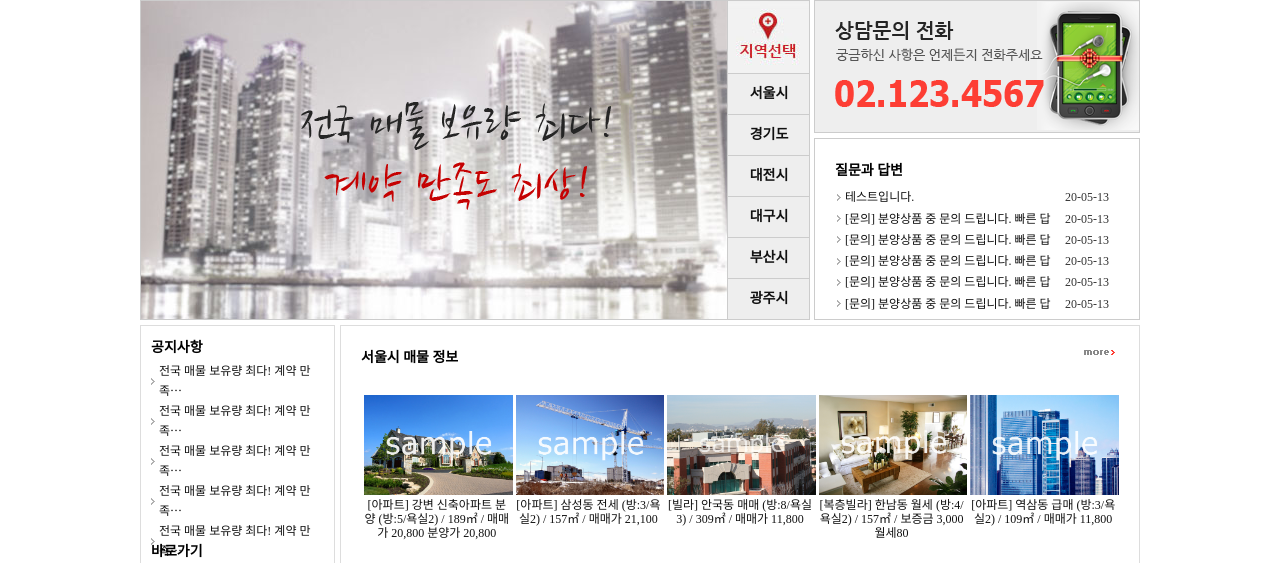
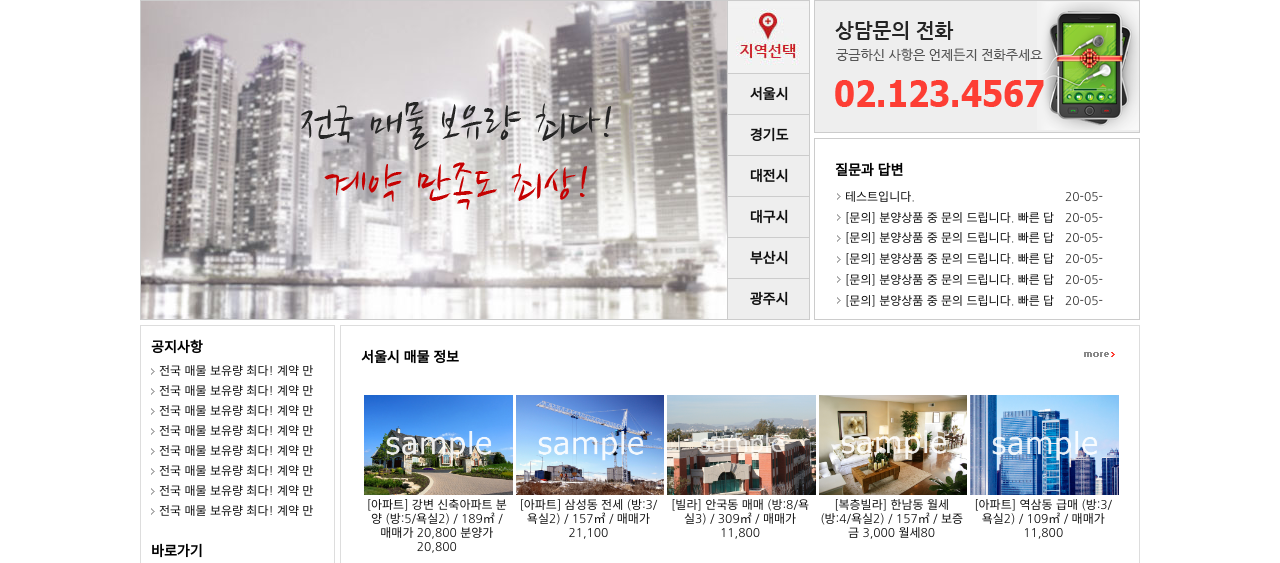
Before and after one commit to yun-setenforce/Html, a plain HTML site: page Real113/index.html in a window 1280 px wide. Shown: the part 85-648 px from the top of the page. Drawn offline with Linux system fonts and the light colour scheme.

Commit message:
정기수행평가

```diff
--- a/Real113/css/style.css
+++ b/Real113/css/style.css
@@ -1,6 +1,8 @@
+@import url('https://fonts.googleapis.com/css2?family=Nanum+Gothic&display=swap');
 /* 초기화 */
 * {
     margin: 0;
+    font-family: 'Nanum Gothic', sans-serif;
     padding: 0;
 }
 ul, ol {list-style: none;}
@@ -187,6 +189,9 @@ main .qna table{
     line-height: 18px;
     border: 0 !important;
 }
+main .qna tr > td{
+    overflow: hidden;
+}
 main .qna tr > td:nth-of-type(1){
     padding-left:8px;
     background: url('./../images/ico_latest.gif') no-repeat;
@@ -238,7 +243,9 @@ main aside > .notice ul li{
     background: url('./../images/ico_latest.gif') no-repeat;
     background-position: left center;
     line-height: 20px;
+    height:20px;
     font-size:12px;
+    overflow: hidden;
 
 }
 main aside > .quick > a{
```
